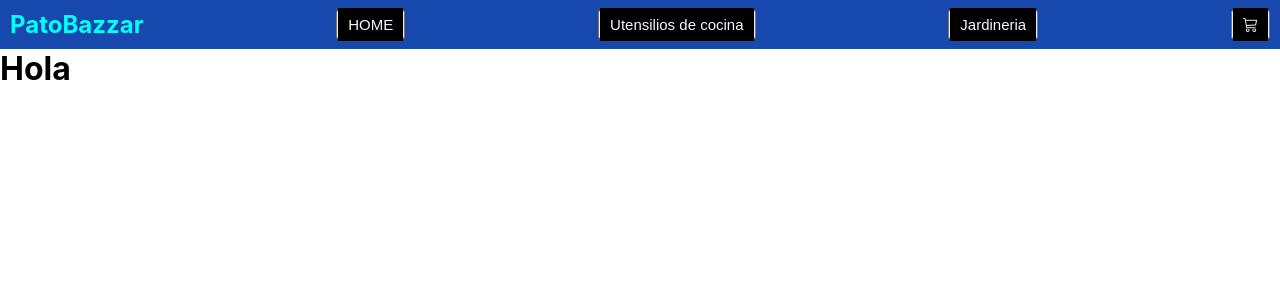
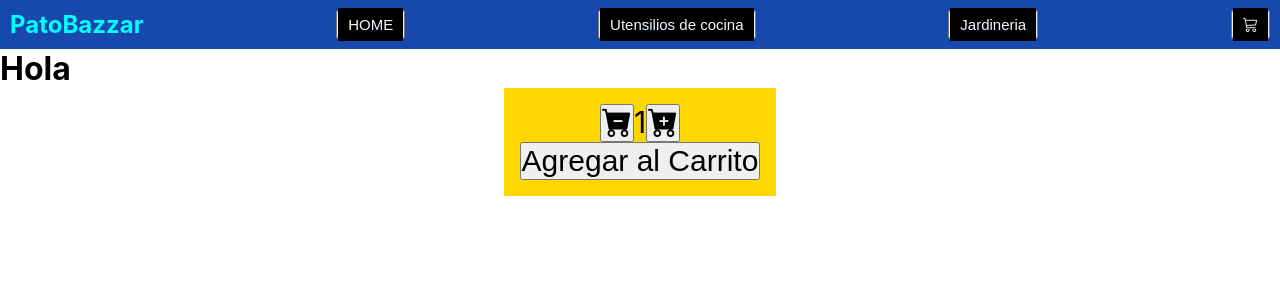
Before and after one commit to PatricioVeliz/Proyectos_PatoBazzar, a React (Create React App) app: page / in a window 1280 px wide. Shown: the top 300 px of the page. Built offline with nearby package versions, Linux system fonts and the light colour scheme.

Commit message:
ItemCount

```diff
--- /dev/null
+++ b/src/components/ItemCount/ItemCount.css
@@ -0,0 +1,10 @@
+.tem__contador{
+    width: fit-content;
+    background-color: gold;
+    margin: auto;
+    padding: 1rem;
+    text-align: center;
+}
+.carrito_btn{
+    font-size: 30px;
+}
--- /dev/null
+++ b/src/components/ItemCount/ItemCount.js
@@ -0,0 +1,29 @@
+import './ItemCount.css'
+import { useState } from 'react';
+
+const ItemCount = ({ initial, stock }) => {
+    const [count, setCount] = useState(initial);
+
+    const Increment = () => {
+        if (count < stock)
+        setCount (count + 1);
+    }
+
+    const Descrement = () =>{
+        if(count > initial)
+        setCount(count - 1);
+    }
+
+    return (
+        <div className="tem__contador">
+            <button className="carrito_btn" onClick={Descrement}><i className="bi bi-cart-dash-fill"></i></button>
+            <span className="carrito_btn">{count}</span>
+            <button className="carrito_btn" onClick={Increment}><i className="bi bi-cart-plus-fill"></i></button>
+            <div>
+                <button className="carrito_btn">Agregar al Carrito</button>
+            </div>
+        </div>
+    )
+}
+
+export default ItemCount
--- a/src/components/ItemListContainer/ItemListeContainer.js
+++ b/src/components/ItemListContainer/ItemListeContainer.js
@@ -1,9 +1,11 @@
+import ItemCount from "../ItemCount/ItemCount"
 import ItemList from "../ItemList/ItemList"
 
 const ItemListContainer = () => {
     return (
         <>
         <ItemList />
+        <ItemCount initial={1} stock={5} />
         </>
     )
 }
```
